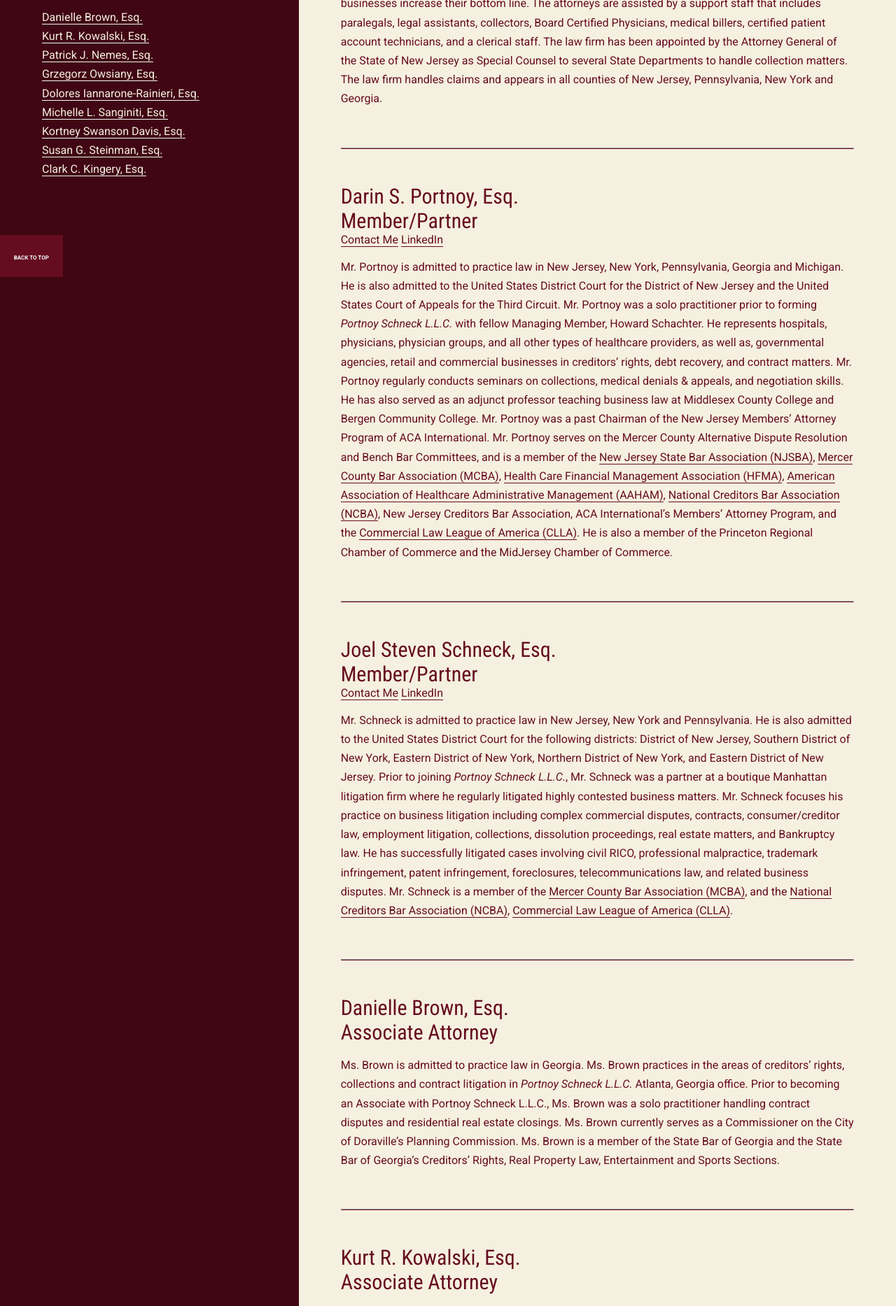
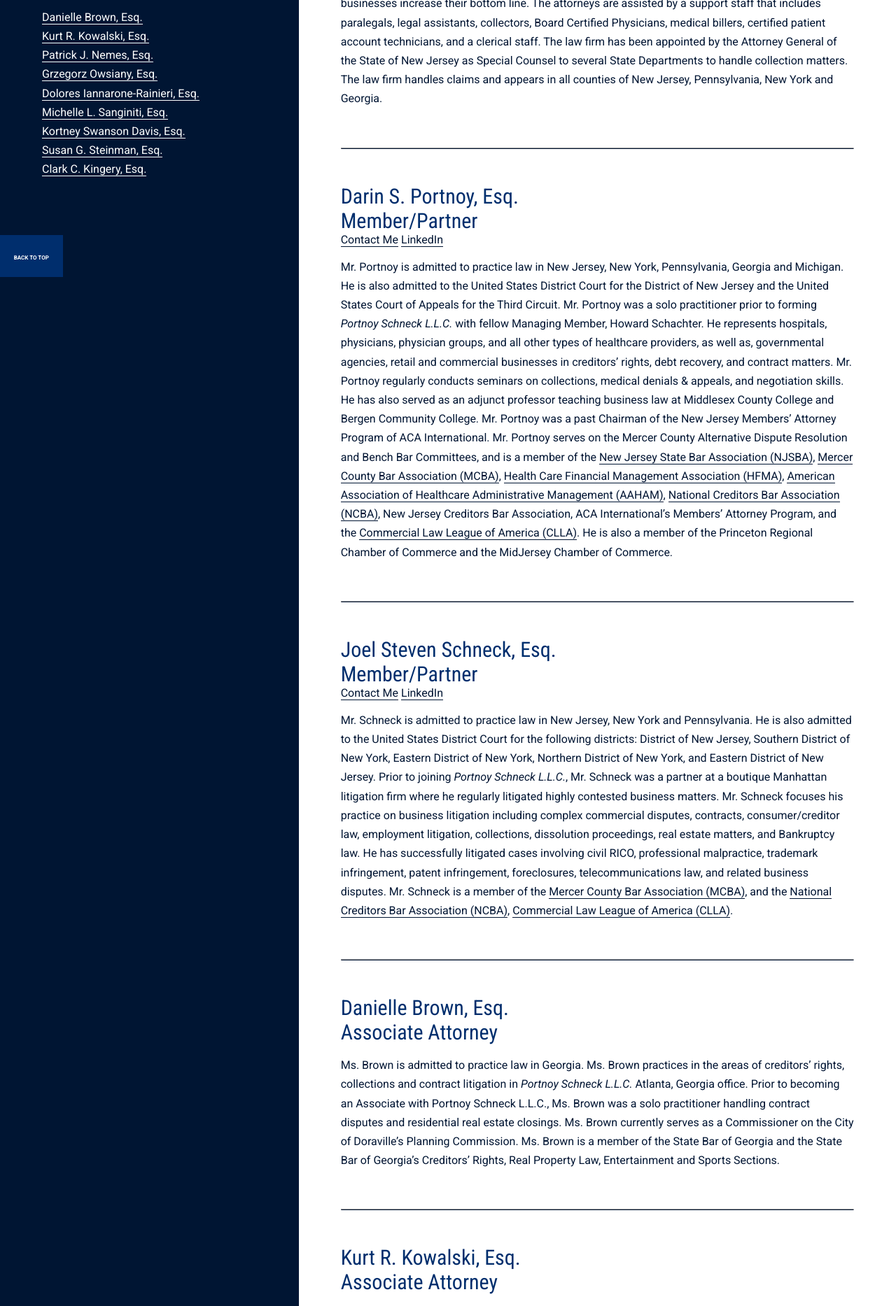
Before and after one commit to jessrichards1/jessrichards1.github.io, a PHP site: page /attorneys.html in a window 1280 px wide. Shown: the part 404-2271 px from the top of the page at 70% size. Run offline with PHP 8.4, Linux system fonts and the light colour scheme.

Commit message:
Add files via upload

```diff
--- a/attorneys.css
+++ b/attorneys.css
@@ -35,17 +35,17 @@ html, body {
 		display: block;
 	  margin-left: auto;
 	  margin-right: auto;
-		padding-top:50px;
-		width: 250px;
+		padding-top:65px;
+	  width: 450px;
 
 	}
 
 .desktopnav{
-	color: #f5f0df;
+	color: white;
 	margin-left: auto;
 	margin-right: auto;
   text-align: center;
-	font-size: 17px;
+	font-size: 16.5px;
 	display: block;
 	margin-top: 30px;
 	padding-bottom: 50px;
@@ -57,7 +57,7 @@ html, body {
 }
 
 li{
-	color: #f5f0df;
+	color: white;
   font-family: 'Roboto Condensed', sans-serif;
 	font-weight: 700;
 	letter-spacing: .5px;
@@ -71,21 +71,22 @@ html, body {
 
 .desktopnav a{
 	text-decoration: none;
-	color:#f5f0df;
+	color:white;
 	width: 10%;
 }
 
 .desktopnav a:hover{
-	color:#e0bd5e;
+	color:#1ad1ff;
 	cursor: pointer;
 	text-decoration: none;
-	border-bottom: solid #e0bd5e 1px;
+	border-bottom: solid #1ad1ff 1px;
 }
+
 
 .button{
 
 	width:7%;
-	background-color: #660c21;
+	background-color: #002e6d;
 	bottom: 0px;
 	padding-top: 5px;
 	padding-bottom: 5px;
@@ -104,7 +105,7 @@ html, body {
 	font-family: 'Roboto', sans-serif;
 	font-size: 8px;
 	font-weight: 700;
-	color:#F4F9F9;
+	color:white;
 	text-align: center;
 	text-decoration: none;
 
@@ -126,31 +127,31 @@ li{
 
 
 .orange-column a:hover{
-	color: #e0bd5e;
-	border-bottom: 1px solid #e0bd5e;
+	color: #1ad1ff;
+	border-bottom: 1px solid #1ad1ff;
 }
 
 .orange-column a{
 
 	font-family: 'Roboto', sans-serif;
 	font-size: 16px;
-		color: #660c21;
+		color: #001533;
 	text-decoration: none;
-	border-bottom: 1px solid #660c21;
+	border-bottom: 1px solid #001533;
 
 }
 
 
 #introText2 a{
-	color:#f5f0df;
+	color:white;
 	text-decoration: none;
-	border-bottom: 1px solid #F4F9F9;
+	border-bottom: 1px solid white;
 }
 
 #introText2 a:hover{
-	color: #e0bd5e;
+	color: #1ad1ff;
 	text-decoration: none;
-	border-bottom: 1px solid #e0bd5e;
+	border-bottom: 1px solid #1ad1ff;
 }
 
 
@@ -186,14 +187,14 @@ h2{
 	font-family: 'Roboto Condensed', sans-serif;
   font-size: 30px;
 	font-weight: 400;
-	color: #660c21;
+	color: #002e6d;
 }
 
 .textColumn1{
 	font-family: 'Roboto', sans-serif;
 	font-size: 16px;
 	line-height: 1.7em;
-	color: #F4F9F9;
+	color: #001533;
 	-webkit-columns: 2 200px;
      -moz-columns: 2 200px;
           columns: 2 200px;
@@ -206,13 +207,13 @@ h2{
 	font-family: 'Roboto', sans-serif;
 	font-size: 16px;
 	line-height: 1.7em;
-	color: #660c21;
+	color: #001533;
 	padding-bottom: 40px;
 
 }
 
 hr{
-	border-bottom: solid #660c21 1px;
+	border-bottom: solid #001533 1px;
 	margin-bottom: 50px;
 
 }
@@ -225,7 +226,7 @@ hr{
 	padding-right: 30px;
 	padding-bottom: 30px;
 	padding-top: 40px;
-	color:#f5f0df;
+	color:#001533;
 }
 
 
@@ -233,7 +234,7 @@ hr{
 .some-page-wrapper {
 max-width: 100%;
 
-background-color: #400614;
+
 }
 
 
@@ -250,6 +251,7 @@ background-color: #400614;
   flex-direction: column;
   flex-basis: 100%;
   flex: 1;
+		background-color: #001533;
 
 }
 
@@ -269,7 +271,7 @@ background-color: #400614;
 	padding-right: 60px;
 	padding-bottom: 60px;
 	padding-top: 40px;
-  background-color: #f5f0df;
+
 
 
 }
@@ -277,6 +279,7 @@ background-color: #400614;
 
 .blue-column {
 	padding-bottom: 30px;
+	background-color: #001533;
 
 }
 
--- a/attorneys.html
+++ b/attorneys.html
@@ -15,7 +15,7 @@
       <header>
 
 
-        <a href="index.html">  <img id="logo" src="images/SPS_logo_white.png" alt=""></a>
+        <a href="index.html">  <img id="logo" src="images/PS_logo_03.08.20-11.png" alt=""></a>
         <nav class="desktopnav">
 
           <ul class="navWords">
```
Also changed, not shown: other parts of attorneys.css (+41 -66 lines). Lines whose indentation alone changed are shown as unchanged.
